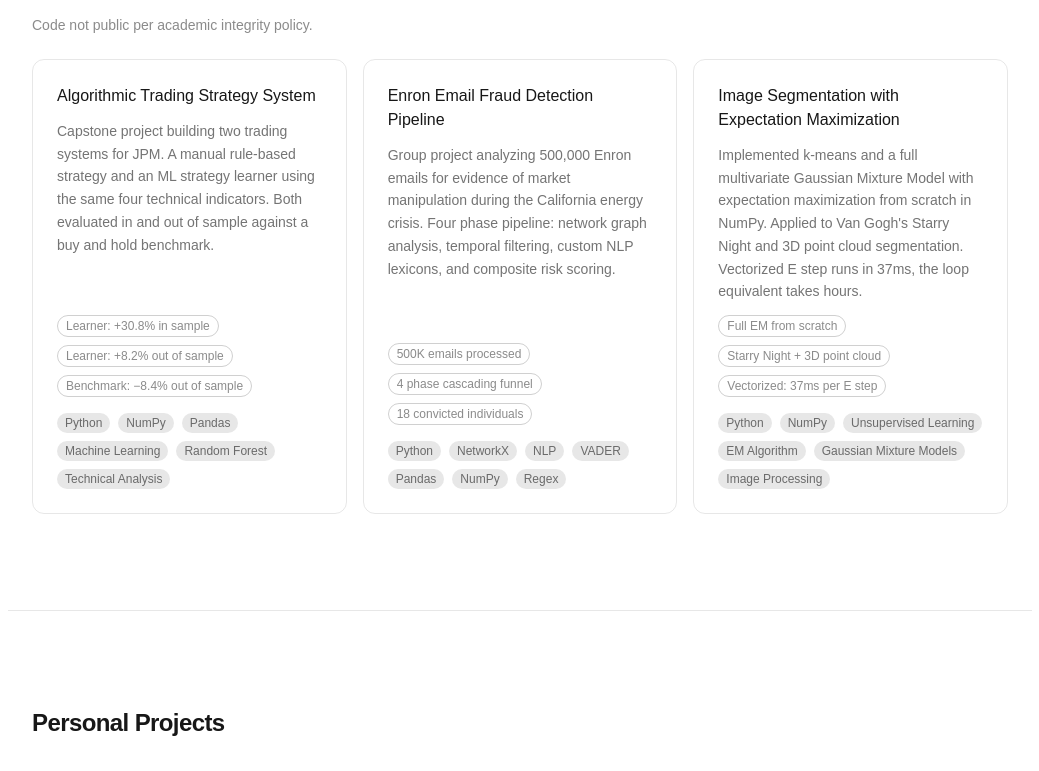
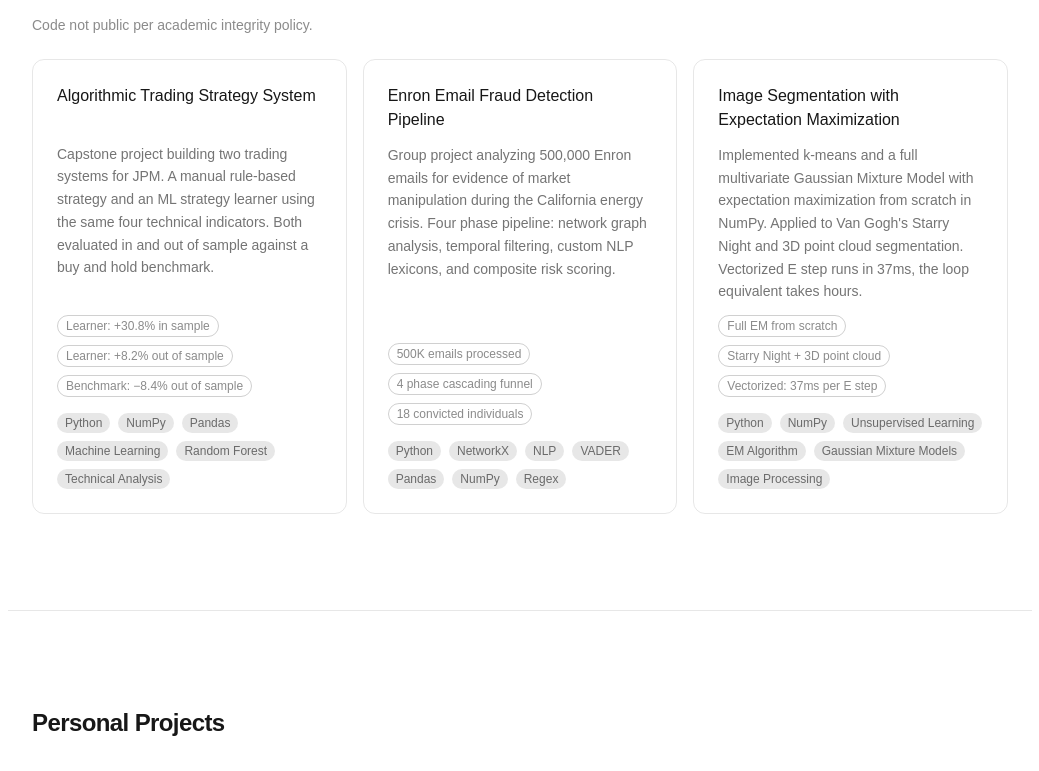
Before and after one commit to awaq96/portfolio, a Next.js app: page / in a window 1280 px wide. Shown: the part 1460-2231 px from the top of the page, without its empty margins (120-1159 px from the left). Built offline with nearby package versions, Linux system fonts and the light colour scheme.

Commit message:
description alignment

```diff
--- a/app/components/ui/ProjectCard.tsx
+++ b/app/components/ui/ProjectCard.tsx
@@ -14,7 +14,7 @@ export default function ProjectCard({ title, description, tags, metrics, href }:
   const content = (
     <>
       <h3 className="font-medium">{title}</h3>
-      <p className="text-sm text-foreground/60 flex-1 leading-relaxed">{description}</p>
+      <p className="text-sm text-foreground/60 flex-1 leading-relaxed whitespace-pre-line">{description}</p>
       {metrics && metrics.length > 0 && (
         <div className="flex flex-wrap gap-2">
           {metrics.map((m) => (
--- a/content/projects/gt.ts
+++ b/content/projects/gt.ts
@@ -23,7 +23,7 @@ export const gtProjects: GTProject[] = [
     institution: "Georgia Tech",
     period: "Fall 2025",
     description:
-      "Capstone project building two trading systems for JPM. A manual rule-based strategy and an ML strategy learner using the same four technical indicators. Both evaluated in and out of sample against a buy and hold benchmark.",
+      "\nCapstone project building two trading systems for JPM. A manual rule-based strategy and an ML strategy learner using the same four technical indicators. Both evaluated in and out of sample against a buy and hold benchmark.",
     tags: ["Python", "NumPy", "Pandas", "Machine Learning","Random Forest", "Technical Analysis"],
     metrics: ["Learner: +30.8% in sample", "Learner: +8.2%  out of sample", "Benchmark: −8.4%  out of sample"],
     sections: [
```
